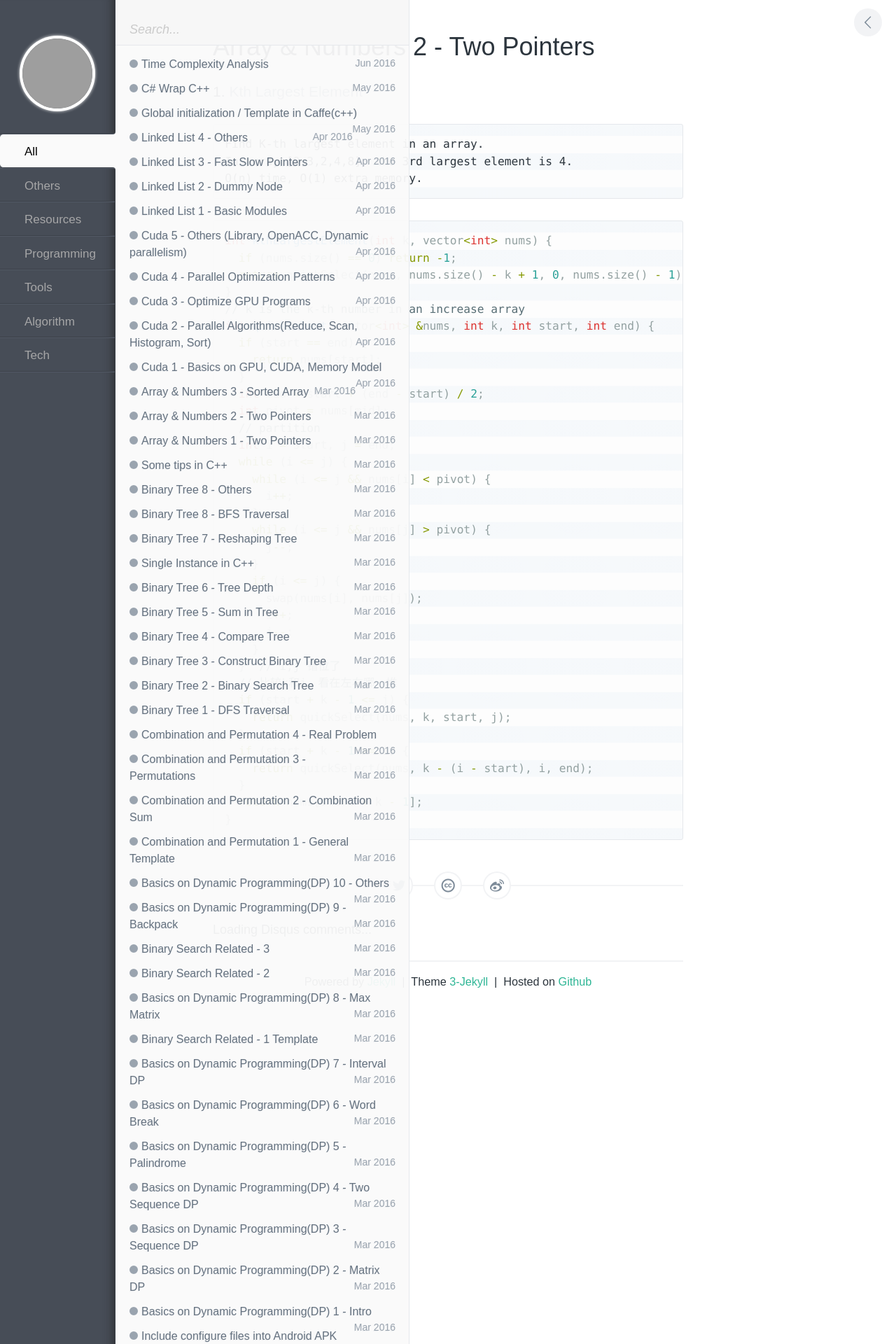
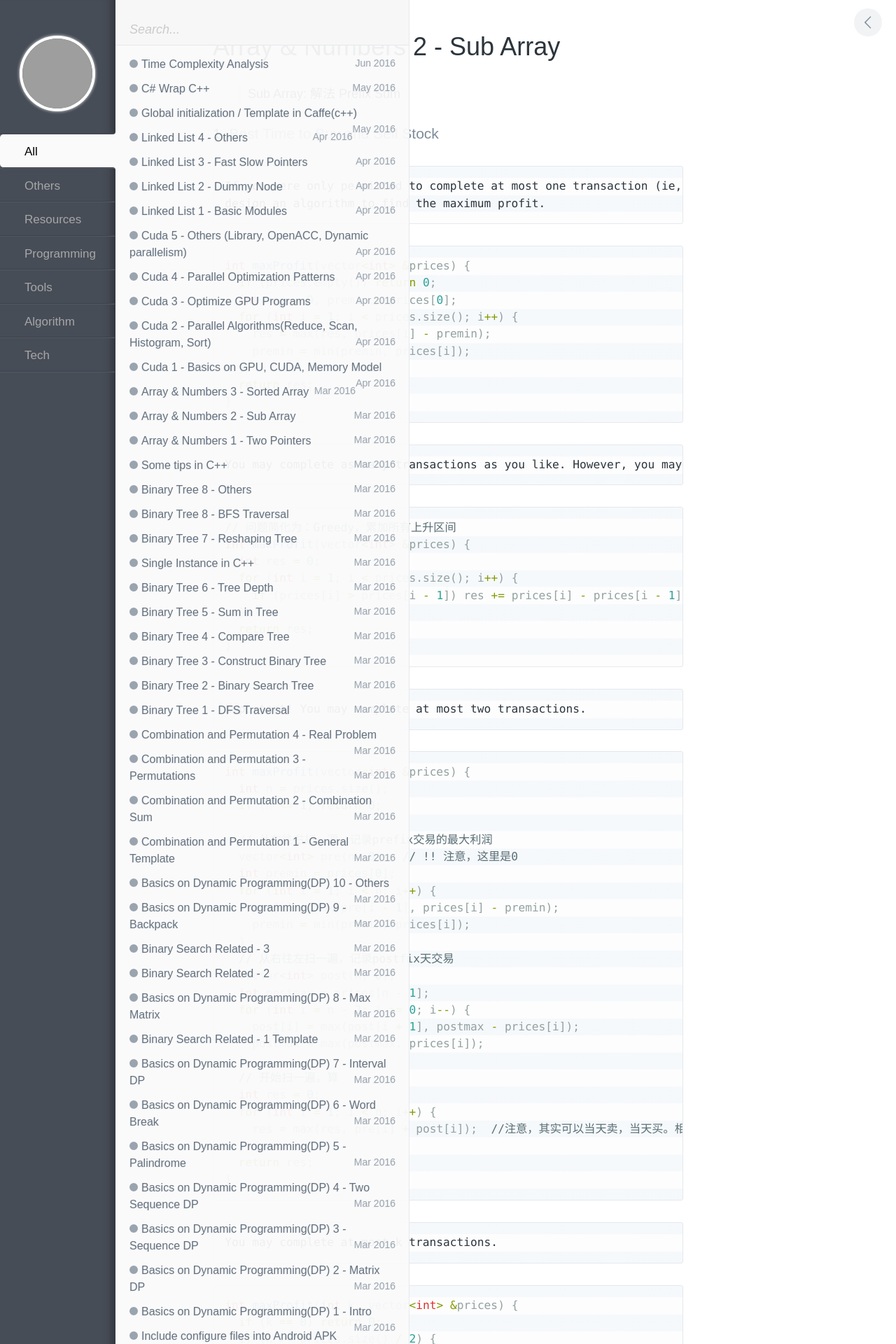
Before and after one commit to wykvictor/wykvictor.github.io, a Jekyll site: the page built from _posts/algorithm/2016-03-28-Array-Numbers-2.md, in a window 1280 px wide. Shown: the top 1920 px of the page at 70% size. Built offline with Jekyll 4.4.1, drawn with Linux system fonts in a browser that asks for light colours; comment, search, counter and statistics services are not loaded; some of the changed text lies outside the part shown; grey boxes are pictures that could not be loaded.

Commit message:
add array 2 md

````diff
--- a/_posts/algorithm/2016-03-28-Array-Numbers-2.md
+++ b/_posts/algorithm/2016-03-28-Array-Numbers-2.md
@@ -1,51 +1,99 @@
 ---
 layout: post
-title:  "Array & Numbers 2 - Two Pointers"
+title:  "Array & Numbers 2 - Sub Array"
 date:   2016-03-28 10:30:00
-tags: [algorithm, leetcode, array, two pointer]
+tags: [algorithm, leetcode, array, subarray]
 categories: Algorithm
 ---
 
-### 1. [Kth Largest Element](http://www.lintcode.com/en/problem/kth-largest-element/)
+> Sub Array: 解法 Prefix Sum
+
+### 1. [Best Time to Buy and Sell Stock](http://www.lintcode.com/en/problem/best-time-to-buy-and-sell-stock/)
 ```
-Find K-th largest element in an array.
-In array [9,3,2,4,8], the 3rd largest element is 4.
-O(n) time, O(1) extra memory.
+If you were only permitted to complete at most one transaction (ie, buy one and sell one share of the stock),
+design an algorithm to find the maximum profit.
 ```
 {% highlight C++ %}
-int kthLargestElement(int k, vector<int> nums) {
-  if (nums.size() == 0) return -1;
-  return quickSelect(nums, nums.size() - k + 1, 0, nums.size() - 1);
-}
-// k is the k-th number in an increase array
-int quickSelect(vector<int> &nums, int k, int start, int end) {
-  if (start == end) {
-    return nums[start];
+int maxProfit(vector<int> &prices) {
+  if (prices.empty()) return 0;
+  int res = 0, premin = prices[0];
+  for (int i = 1; i < prices.size(); i++) {
+    res = max(res, prices[i] - premin);
+    premin = min(premin, prices[i]);
   }
-  int mid = start + (end - start) / 2;
-  int pivot = nums[mid];
-  // partition
-  int i = start, j = end;
-  while (i <= j) {
-    while (i <= j && nums[i] < pivot) {
-      i++;
-    }
-    while (i <= j && nums[j] > pivot) {
-      j--;
-    }
-    if (i <= j) {
-      swap(nums[i], nums[j]);
-      i++;
-      j--;
-    }
-  }  // i,j 错位了
-  // 比较k和i，看在左右哪一堆
-  if (start + k - 1 <= j) {
-    return quickSelect(nums, k, start, j);
-  }
-  if (start + k - 1 >= i) {
-    return quickSelect(nums, k - (i - start), i, end);
-  }
-  return nums[start + k - 1];
+  return res;
 }
 {% endhighlight %}
+```
+You may complete as many transactions as you like. However, you may not engage in multiple transactions at the same time (ie, you must sell the stock before you buy again).
+```
+{% highlight C++ %}
+// 问题简化为：Greedy，累加所有上升区间
+int maxProfit(vector<int> &prices) {
+  int res = 0;
+  for (int i = 1; i < prices.size(); i++) {
+    if (prices[i] > prices[i - 1]) res += prices[i] - prices[i - 1];
+  }
+  return res;
+}
+{% endhighlight %}
+```
+Important! You may complete at most two transactions.
+```
+{% highlight C++ %}
+int maxProfit(vector<int> &prices) {
+  int n = prices.size();
+  if (n <= 1) return 0;
+
+  // 从左往右扫一遍，记录prefix交易的最大利润
+  vector<int> pre(n, 0);  // !! 注意，这里是0
+  int premin = prices[0];
+  for (int i = 1; i < n; i++) {
+    pre[i] = max(pre[i - 1], prices[i] - premin);
+    premin = min(premin, prices[i]);
+  }
+  // 从右往左扫一遍，记录postfix天交易
+  vector<int> post(n, 0);
+  int postmax = prices[n - 1];
+  for (int i = n - 2; i >= 0; i--) {
+    post[i] = max(post[i + 1], postmax - prices[i]);
+    postmax = max(postmax, prices[i]);
+  }
+  // 开始扫一遍，算
+  int res = 0;
+  for (int i = 1; i < n; i++) {
+    res = max(res, pre[i] + post[i]);  //注意，其实可以当天卖，当天买。相当于做一笔生意了呗!
+  }
+  return res;
+}
+{% endhighlight %}
+```
+You may complete at most k transactions.
+```
+{% highlight C++ %}
+int maxProfit(int k, vector<int> &prices) {
+  if (k == 0) return 0;
+  if (k >= prices.size() / 2) {
+    int res = 0;
+    for (int i = 1; i < prices.size(); i++) {
+      if (prices[i] > prices[i - 1]) res += prices[i] - prices[i - 1];
+    }
+    return res;
+  }
+  // dp[i][k] 表示前i天，至多进行k次交易，第k天可以不sell的最大获益
+  // dpsell[i][k] 表示前i天，至多进行k次交易，第k天必须sell的最大获益
+  int N = prices.size();
+  vector<vector<int> > dp(N, vector<int>(k + 1, 0));  // 初始化为0
+  vector<vector<int> > dpsell(N, vector<int>(k + 1, 0));
+  for (int i = 1; i < N; i++) {
+    int increase = prices[i] - prices[i - 1];
+    dpsell[i][0] = 0;
+    for (int j = 1; j <= k; j++) {
+      dpsell[i][j] =
+          max(dp[i - 1][j - 1] + increase, dpsell[i - 1][j] + increase);
+      dp[i][j] = max(dp[i - 1][j], dpsell[i][j]);  // 在第j天卖出去中，选最大的
+    }
+  }
+  return dp[N-1][k];
+}
+{% endhighlight %}
````
